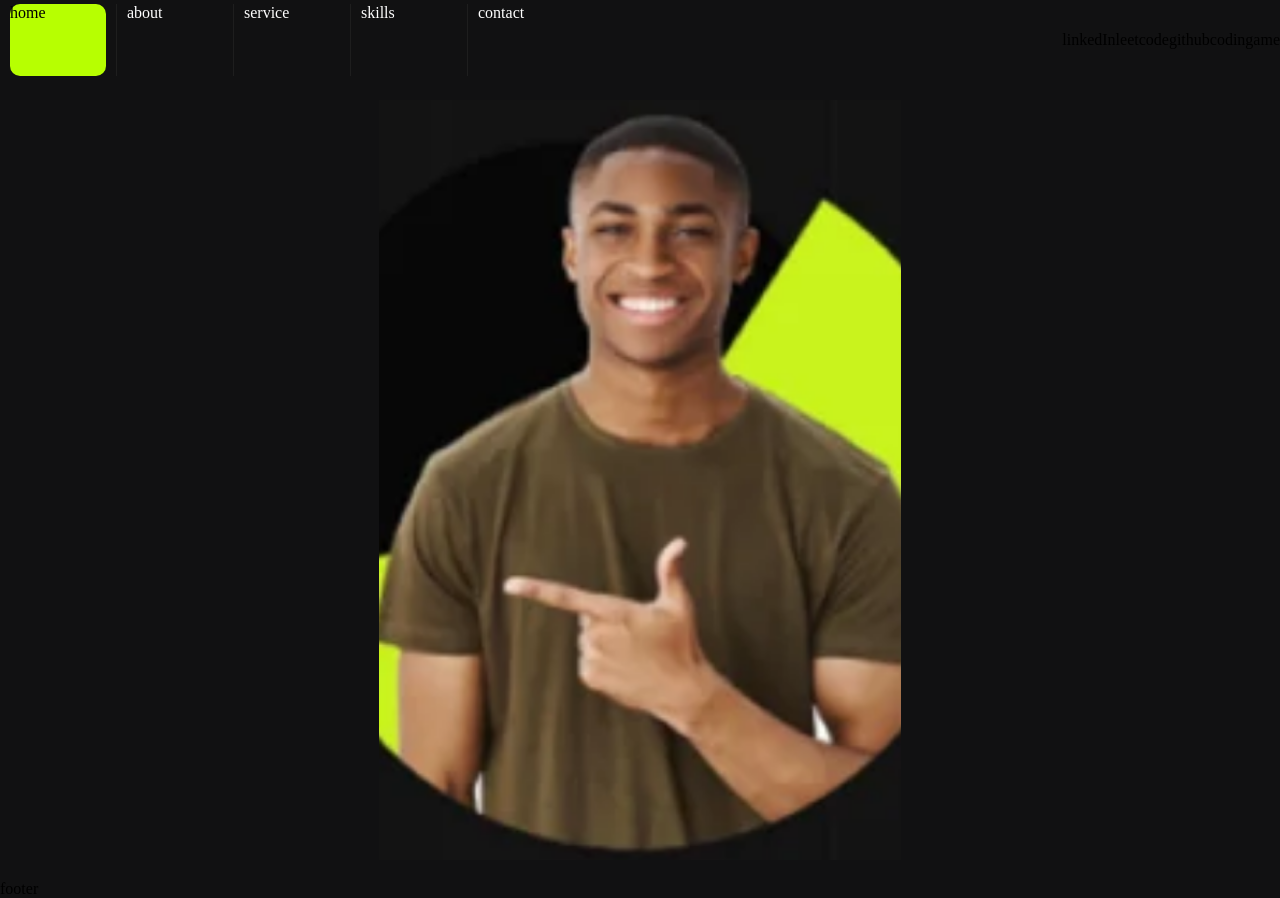
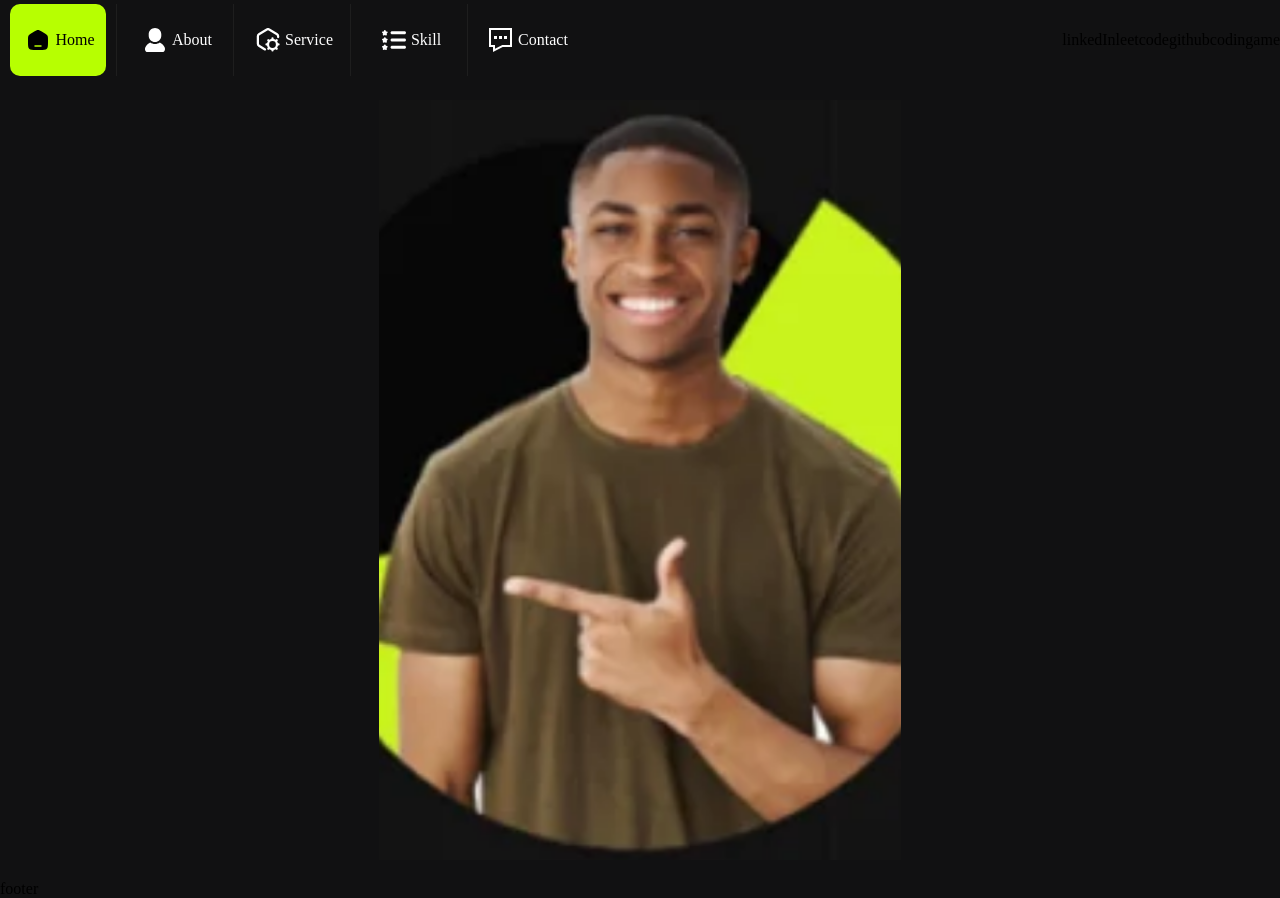
Before and after one commit to JoseReyesP/components-n-templates, a plain HTML site: page my_web_site/index.html in a window 1280 px wide. Drawn offline with Linux system fonts and the light colour scheme.

Commit message:
menu bottons style ready

```diff
--- a/my_web_site/index.html
+++ b/my_web_site/index.html
@@ -9,15 +9,39 @@
   <body>
     <nav class="navbar">
       <div id="left-options">
-        <div class="menu-button active" id="home-button">home</div>
+        <div class="menu-button active" id="home-button">
+          <div id="button-content">
+            <img class="icon-button" id="home" src="icons/home_dark.svg" alt="home-icon" />
+            <span>Home</span>
+          </div>
+        </div>
         <div class="vertical-separator"></div>
-        <div class="menu-button unactive" id="about-button">about</div>
+        <div class="menu-button unactive" id="about-button">
+          <div id="button-content">
+            <img class="icon-button" id="about" src="icons/about_light.svg" alt="about-icon" />
+            <span>About</span>
+          </div>
+        </div>
         <div class="vertical-separator"></div>
-        <div class="menu-button unactive" id="service-button">service</div>
+        <div class="menu-button unactive" id="service-button">
+          <div id="button-content">
+            <img class="icon-button" id="service" src="icons/service_light.svg" alt="service-icon" />
+            <span>Service</span>
+          </div>
+        </div>
         <div class="vertical-separator"></div>
-        <div class="menu-button unactive" id="skills-button">skills</div>
+        <div class="menu-button unactive" id="skills-button">
+          <div id="button-content">
+            <img class="icon-button" id="skills" src="icons/skills_light.svg" alt="skills-icon" />
+            <span>Skill</span>
+          </div>
+        </div>
         <div class="vertical-separator"></div>
-        <div class="menu-button unactive" id="contact-button">contact</div>
+        <div class="menu-button unactive" id="contact-button"><div id="button-content">
+          <img class="icon-button"  id="contact" src="icons/contact_light.svg" alt="contact-icon" />
+          <span>Contact</span>
+        </div>
+      </div></div>
       </div>
       <div id="right-social">
         <div>linkedIn</div>
--- a/my_web_site/script.js
+++ b/my_web_site/script.js
@@ -5,14 +5,16 @@ menuButtons.forEach((menuButton) => {
     if (menuButton.classList.contains("unactive")) {
       menuButton.classList.remove("unactive");
       menuButton.classList.add("active");
-      console.log;
+      const newIcon = menuButton.querySelector("img").id;
+      menuButton.querySelector("img").src = `icons/${newIcon}_dark.svg`;
     }
     const toDeactivate = menuButtons.filter((el) => el.id !== menuButton.id);
-    console.log(toDeactivate);
     toDeactivate.forEach((el) => {
       if (el.classList.contains("active")) {
         el.classList.remove("active");
         el.classList.add("unactive");
+        const newIcon = el.querySelector("img").id;
+        el.querySelector("img").src = `icons/${newIcon}_light.svg`;
       }
     });
   });
--- a/my_web_site/styles.css
+++ b/my_web_site/styles.css
@@ -22,20 +22,26 @@ nav {
 }
 
 .menu-button.active {
+  display: flex;
   width: 15%;
   height: 90%;
   margin: 10px;
   border-radius: 10px;
   background-color: rgb(183, 255, 1);
   color: black;
+  align-items: center;
+  justify-content: center;
 }
 
 .menu-button.unactive {
+  display: flex;
   width: 15%;
   height: 90%;
   margin: 10px;
   border-radius: 10px;
   color: white;
+  align-items: center;
+  justify-content: center;
 }
 
 .menu-button.unactive:hover {
@@ -46,6 +52,21 @@ nav {
   width: 1px;
   height: 90%;
   background-color: rgb(30, 30, 30);
+}
+
+#button-content {
+  display: flex;
+  flex-direction: row;
+  align-items: center;
+  justify-content: space-evenly;
+  margin: 5px;
+}
+
+#button-content img {
+  width: 1.5rem;
+  height: 1.5rem;
+  margin: 5px;
+  mix-blend-mode: initial;
 }
 
 #right-social {
```
Also changed, not shown: my_web_site/icons/about_dark.svg (renamed from my_web_site/icons/about.svg), my_web_site/icons/about_light.svg (added), my_web_site/icons/contact_dark.svg (renamed from my_web_site/icons/contact-us-svgrepo-com.svg), my_web_site/icons/contact_light.svg (added), my_web_site/icons/home.svg (deleted), my_web_site/icons/home_dark.svg (added), my_web_site/icons/home_light.svg (added), my_web_site/icons/service_dark.svg (renamed from my_web_site/icons/service.svg), my_web_site/icons/service_light.svg (added), my_web_site/icons/skills_dark.svg (renamed from my_web_site/icons/skills.svg), my_web_site/icons/skills_light.svg (added).
